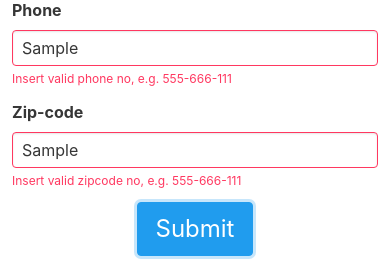
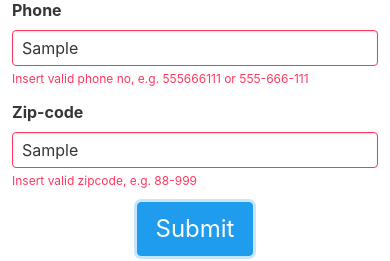
Before and after one commit to sebastian-kopiczko/form-regex, a plain HTML site: page index.html in a window 390 px wide. Both pictures are taken after typing "Sample", "name@example.com", "Sample", "Sample" into the empty fields and a click on the button "Submit". Shown: the part 292-553 px from the top of the page. Drawn offline with nearby package versions, Linux system fonts and the light colour scheme.

Commit message:
edit invalid phone number notification text

```diff
--- a/index.html
+++ b/index.html
@@ -35,14 +35,14 @@
           <div class="control">
             <input type="text" class="input" id="phone" placeholder="Phone number">
           </div>
-          <p class="is-hidden help is-danger">Insert valid phone no, e.g. 555-666-111</p>
+          <p class="is-hidden help is-danger">Insert valid phone no, e.g. 555666111 or 555-666-111</p>
         </div>
         <div class="field">
           <label for="zipcode" class="label">Zip-code</label>
           <div class="control">
             <input type="text" class="input" id="zipcode" placeholder="Zipcode">
           </div>
-          <p class="is-hidden help is-danger">Insert valid zipcode no, e.g. 555-666-111</p>
+          <p class="is-hidden help is-danger">Insert valid zipcode, e.g. 88-999</p>
         </div>
         <div class="has-text-centered">
           <button class="button is-info is-outlined is-large">Submit</button>
```
